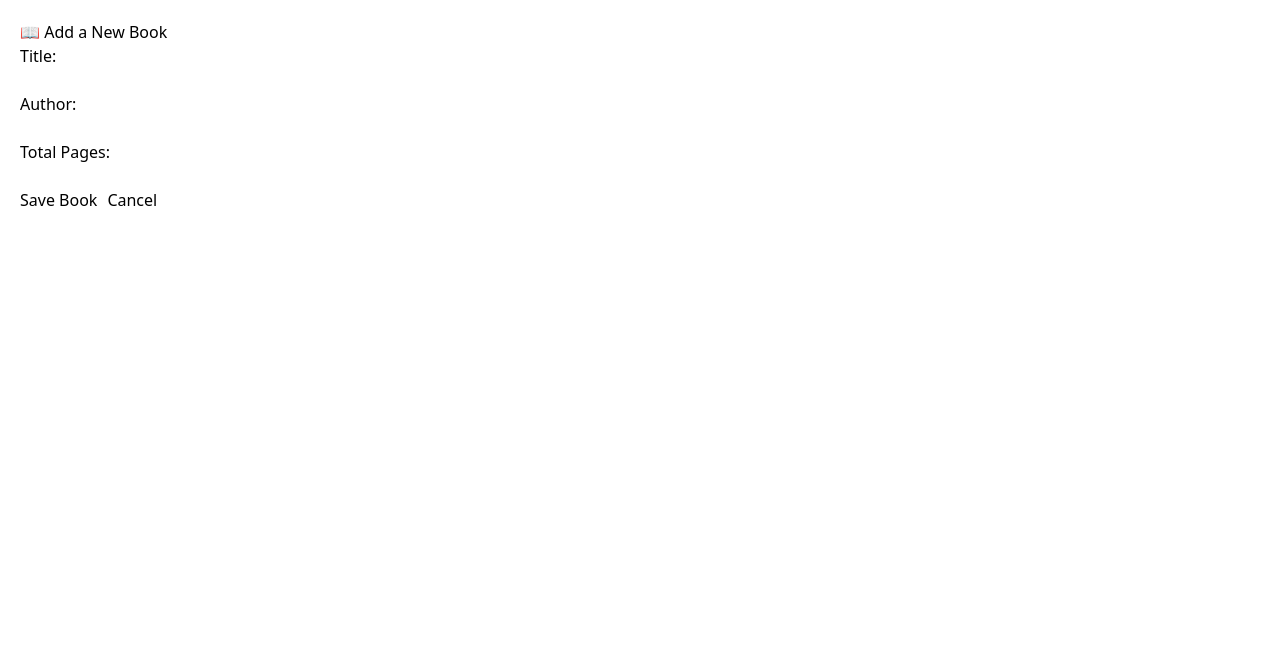
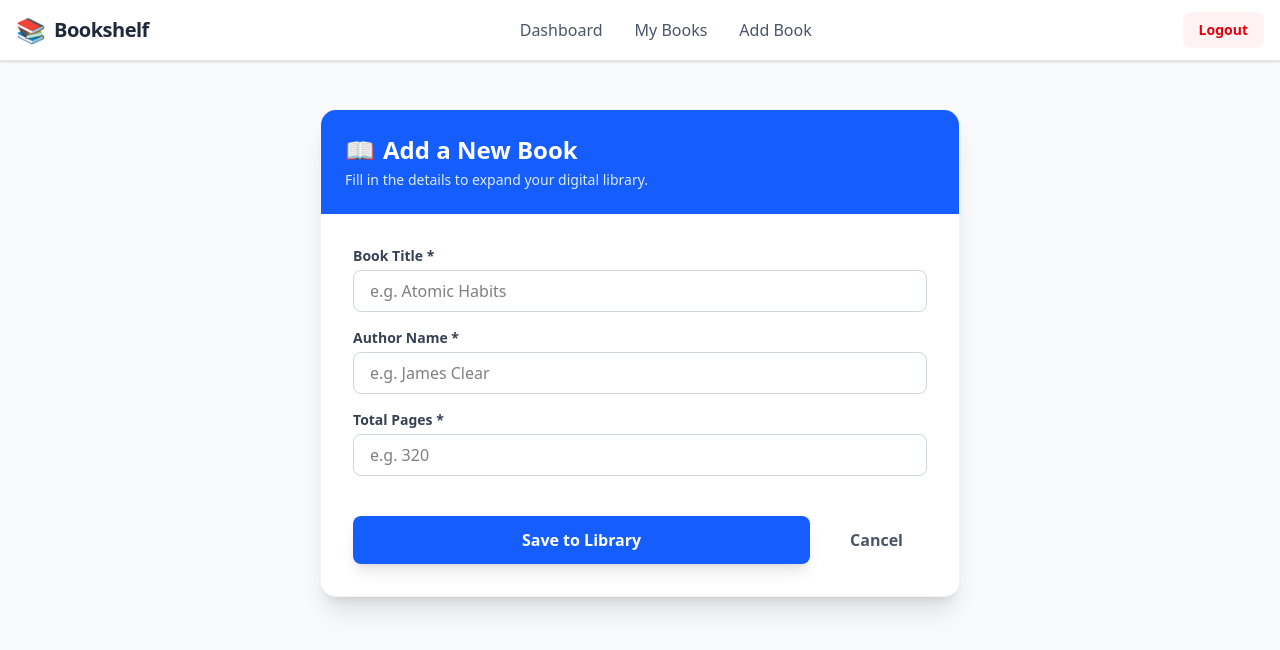
Before and after one commit to Aiswaryar123/ReadingTrackerProject, a React app in the folder frontend/: page /add-book in a window 1280 px wide. Shown: the top 650 px of the page. Built offline with nearby package versions, Linux system fonts and the light colour scheme; the HTML template or start-up script is replaced by a standard one.

Commit message:
implement Update Progress page with status dropdown and page tracking

```diff
--- a/frontend/src/App.jsx
+++ b/frontend/src/App.jsx
@@ -9,6 +9,7 @@ import Login from "./pages/Login";
 import Dashboard from "./pages/Dashboard";
 import AddBook from "./pages/AddBook";
 import MyBooks from "./pages/MyBooks";
+import UpdateProgress from "./pages/UpdateProgress";
 
 function App() {
   return (
@@ -16,7 +17,7 @@ function App() {
       <Routes>
         <Route path="/login" element={<Login />} />
         <Route path="/register" element={<Register />} />
-
+        <Route path="/books/:id/progress" element={<UpdateProgress />} />
         <Route path="/dashboard" element={<Dashboard />} />
         <Route path="/add-book" element={<AddBook />} />
         <Route path="/books" element={<MyBooks />} />
--- a/frontend/src/pages/AddBook.jsx
+++ b/frontend/src/pages/AddBook.jsx
@@ -1,6 +1,7 @@
 import { useState } from "react";
 import { useNavigate } from "react-router-dom";
 import api from "../services/api";
+import Navbar from "../components/Navbar";
 
 function AddBook() {
   const [formData, setFormData] = useState({
@@ -9,6 +10,7 @@ function AddBook() {
     total_pages: "",
   });
   const [error, setError] = useState("");
+  const [isSubmitting, setIsSubmitting] = useState(false);
   const navigate = useNavigate();
 
   const handleChange = (e) => {
@@ -17,6 +19,9 @@ function AddBook() {
 
   const handleSubmit = async (e) => {
     e.preventDefault();
+    setError("");
+    setIsSubmitting(true);
+
     try {
       await api.post("/api/books", {
         ...formData,
@@ -25,47 +30,105 @@ function AddBook() {
 
       alert("Book added successfully!");
 
-      navigate("/dashboard");
+      navigate("/books");
     } catch (err) {
-      setError("Failed to add book. Please try again.");
+      setError(
+        err.response?.data?.error || "Failed to add book. Please try again."
+      );
+    } finally {
+      setIsSubmitting(false);
     }
   };
 
   return (
-    <div style={{ padding: "20px" }}>
-      <h2>📖 Add a New Book</h2>
-      {error && <p style={{ color: "red" }}>{error}</p>}
+    <div className="min-h-screen bg-gray-50">
+      <Navbar />
 
-      <form onSubmit={handleSubmit}>
+      <main className="max-w-2xl mx-auto py-12 px-4">
+        <div className="bg-white shadow-xl rounded-2xl overflow-hidden border border-gray-100">
+          <div className="bg-blue-600 p-6">
+            <h2 className="text-2xl font-bold text-white flex items-center gap-2">
+              <span>📖</span> Add a New Book
+            </h2>
+            <p className="text-blue-100 text-sm mt-1">
+              Fill in the details to expand your digital library.
+            </p>
+          </div>
+
+          <form onSubmit={handleSubmit} className="p-8 space-y-6">
+            {error && (
+              <div className="bg-red-50 border-l-4 border-red-500 p-4 text-red-700 text-sm">
+                {error}
+              </div>
+            )}
+
+            <div className="space-y-4">
               <div>
-          <label>Title: </label>
-          <input type="text" name="title" onChange={handleChange} required />
+                <label className="block text-sm font-semibold text-gray-700 mb-1">
+                  Book Title *
+                </label>
+                <input
+                  type="text"
+                  name="title"
+                  placeholder="e.g. Atomic Habits"
+                  onChange={handleChange}
+                  required
+                  className="w-full px-4 py-2 border border-gray-300 rounded-lg focus:ring-2 focus:ring-blue-500 focus:border-transparent outline-none transition"
+                />
               </div>
-        <br />
+
               <div>
-          <label>Author: </label>
-          <input type="text" name="author" onChange={handleChange} required />
+                <label className="block text-sm font-semibold text-gray-700 mb-1">
+                  Author Name *
+                </label>
+                <input
+                  type="text"
+                  name="author"
+                  placeholder="e.g. James Clear"
+                  onChange={handleChange}
+                  required
+                  className="w-full px-4 py-2 border border-gray-300 rounded-lg focus:ring-2 focus:ring-blue-500 focus:border-transparent outline-none transition"
+                />
               </div>
-        <br />
+
               <div>
-          <label>Total Pages: </label>
+                <label className="block text-sm font-semibold text-gray-700 mb-1">
+                  Total Pages *
+                </label>
                 <input
                   type="number"
                   name="total_pages"
+                  placeholder="e.g. 320"
                   onChange={handleChange}
                   required
+                  min="1"
+                  className="w-full px-4 py-2 border border-gray-300 rounded-lg focus:ring-2 focus:ring-blue-500 focus:border-transparent outline-none transition"
                 />
               </div>
-        <br />
-        <button type="submit">Save Book</button>
+            </div>
+
+            <div className="flex items-center gap-4 pt-4">
+              <button
+                type="submit"
+                disabled={isSubmitting}
+                className={`flex-1 bg-blue-600 hover:bg-blue-700 text-white font-bold py-3 rounded-lg shadow-lg transform transition active:scale-95 ${
+                  isSubmitting ? "opacity-50 cursor-not-allowed" : ""
+                }`}
+              >
+                {isSubmitting ? "Saving..." : "Save to Library"}
+              </button>
+
               <button
                 type="button"
                 onClick={() => navigate("/dashboard")}
-          style={{ marginLeft: "10px" }}
+                className="px-6 py-3 text-gray-600 font-semibold hover:bg-gray-100 rounded-lg transition"
               >
                 Cancel
               </button>
+            </div>
           </form>
+        </div>
+      </main>
     </div>
   );
 }
--- /dev/null
+++ b/frontend/src/pages/UpdateProgress.jsx
@@ -0,0 +1,118 @@
+import { useEffect, useState } from "react";
+import { useParams, useNavigate } from "react-router-dom";
+import api from "../services/api";
+import Navbar from "../components/Navbar";
+
+function UpdateProgress() {
+  const { id } = useParams();
+  const navigate = useNavigate();
+
+  const [formData, setFormData] = useState({
+    current_page: 0,
+    status: "Want to Read",
+  });
+  const [loading, setLoading] = useState(true);
+  const [error, setError] = useState("");
+
+  useEffect(() => {
+    const fetchCurrentProgress = async () => {
+      try {
+        const response = await api.get(`/api/books/${id}/progress`);
+        if (response.data) {
+          setFormData({
+            current_page: response.data.current_page,
+            status: response.data.status,
+          });
+        }
+      } catch (err) {
+        console.log("No existing progress found, starting fresh.");
+      } finally {
+        setLoading(false);
+      }
+    };
+    fetchCurrentProgress();
+  }, [id]);
+
+  const handleSubmit = async (e) => {
+    e.preventDefault();
+    try {
+      await api.put(`/api/books/${id}/progress`, {
+        current_page: parseInt(formData.current_page),
+        status: formData.status,
+      });
+      alert("Progress updated!");
+      navigate("/books");
+    } catch (err) {
+      setError("Failed to update progress.");
+    }
+  };
+
+  if (loading) return <div className="p-10 text-center">Loading...</div>;
+
+  return (
+    <div className="min-h-screen bg-gray-50">
+      <Navbar />
+      <main className="max-w-md mx-auto py-12 px-4">
+        <div className="bg-white p-8 rounded-2xl shadow-xl border border-gray-100">
+          <h2 className="text-2xl font-bold text-gray-800 mb-6">
+            📉 Update Progress
+          </h2>
+
+          {error && <p className="text-red-500 mb-4">{error}</p>}
+
+          <form onSubmit={handleSubmit} className="space-y-6">
+            <div>
+              <label className="block text-sm font-semibold text-gray-700 mb-2">
+                Reading Status
+              </label>
+              <select
+                value={formData.status}
+                onChange={(e) =>
+                  setFormData({ ...formData, status: e.target.value })
+                }
+                className="w-full px-4 py-2 border border-gray-300 rounded-lg focus:ring-2 focus:ring-blue-500 outline-none"
+              >
+                <option value="Want to Read">Want to Read</option>
+                <option value="Currently Reading">Currently Reading</option>
+                <option value="Finished">Finished</option>
+              </select>
+            </div>
+
+            <div>
+              <label className="block text-sm font-semibold text-gray-700 mb-2">
+                Current Page Number
+              </label>
+              <input
+                type="number"
+                value={formData.current_page}
+                onChange={(e) =>
+                  setFormData({ ...formData, current_page: e.target.value })
+                }
+                className="w-full px-4 py-2 border border-gray-300 rounded-lg focus:ring-2 focus:ring-blue-500 outline-none"
+                min="0"
+              />
+            </div>
+
+            <div className="flex gap-4">
+              <button
+                type="submit"
+                className="flex-1 bg-blue-600 hover:bg-blue-700 text-white font-bold py-2 rounded-lg transition"
+              >
+                Save Progress
+              </button>
+              <button
+                type="button"
+                onClick={() => navigate("/books")}
+                className="px-4 py-2 text-gray-600 hover:bg-gray-100 rounded-lg transition"
+              >
+                Cancel
+              </button>
+            </div>
+          </form>
+        </div>
+      </main>
+    </div>
+  );
+}
+
+export default UpdateProgress;
```
Lines whose indentation alone changed are shown as unchanged.
